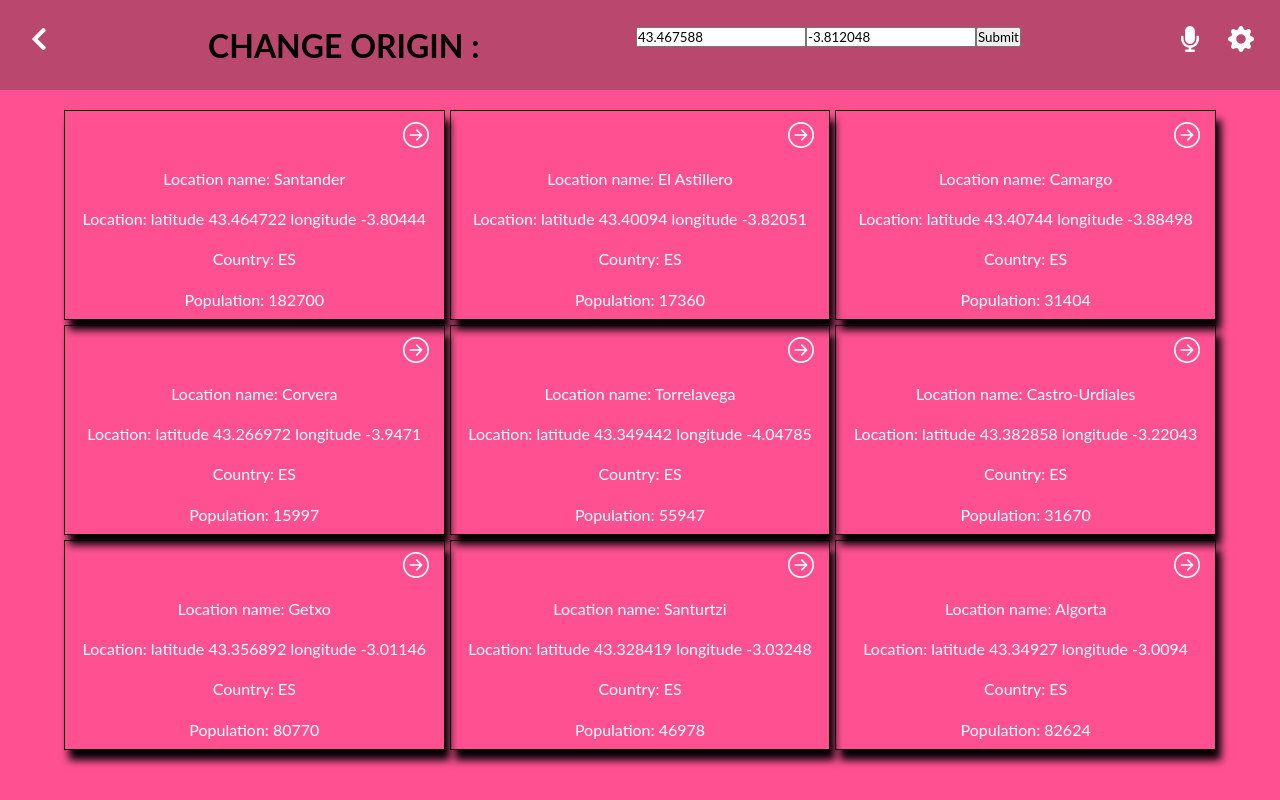
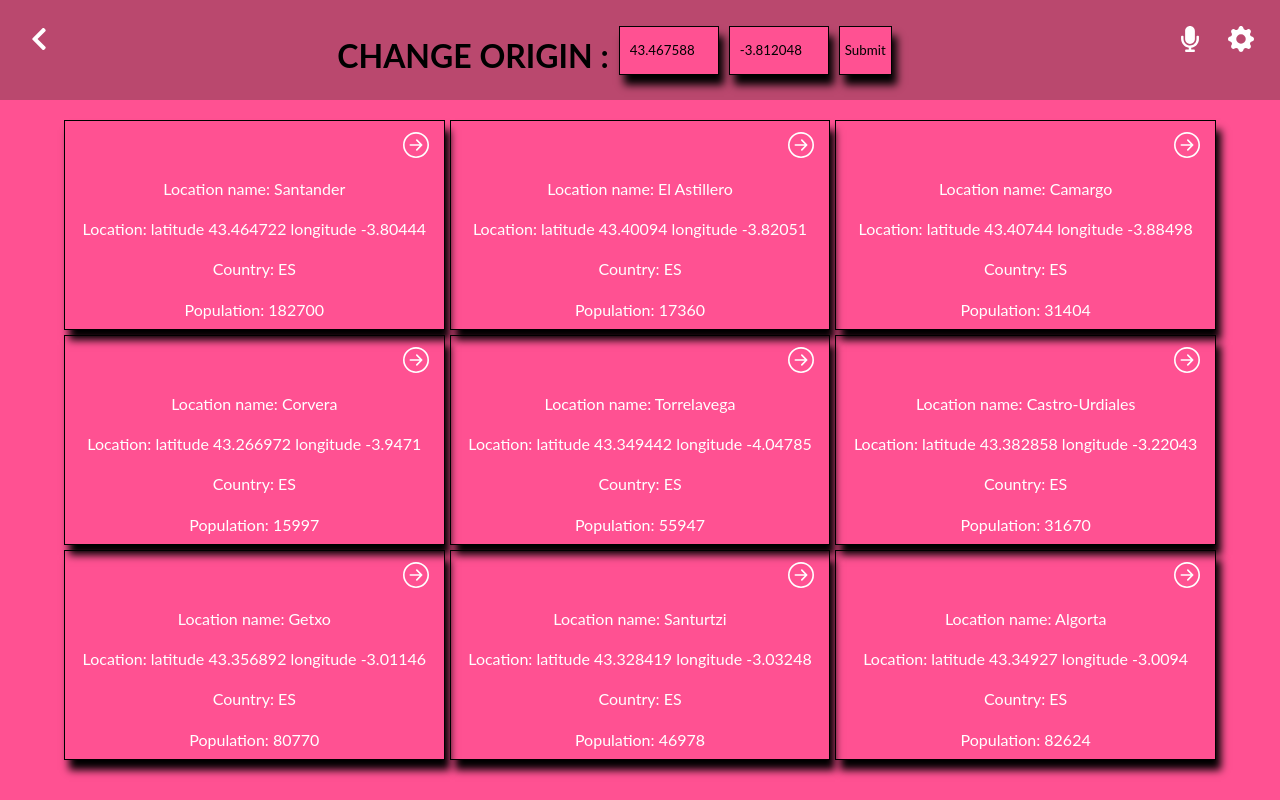
Before and after one commit to jorgegoco/react-weather-app, a React (Create React App) app: page / in a window 1280 px wide. Built offline with nearby package versions, Linux system fonts and the light colour scheme.

Commit message:
Style input

```diff
--- a/src/App.css
+++ b/src/App.css
@@ -56,3 +56,34 @@ body {
   align-self: flex-end;
   margin-right: 15px;
 }
+
+.input-container {
+  display: flex;
+  justify-content: center;
+  column-gap: 10px;
+}
+
+input {
+  padding: 0 0 0 10px;
+  width: 100px;
+  background-color: rgb(255, 81, 146);
+  border: 1px solid black;
+  box-shadow: 5px 10px 8px black;
+}
+
+.input-container h1 {
+  margin-top: 10px;
+}
+
+.input-container button {
+  cursor: pointer;
+  padding: 5px;
+  background-color: rgb(255, 81, 146);
+  border: 1px solid black;
+  box-shadow: 5px 10px 8px black;
+}
+
+.input-container button:hover {
+  background-color: rgb(186, 72, 110);
+  color: white;
+}
--- a/src/components/Input.js
+++ b/src/components/Input.js
@@ -7,7 +7,8 @@ const Input = () => {
   const [value, setValue] = React.useState([lat, lon]);
   const dispatch = useDispatch();
   return (
-    <div>
+    <div className="input-container">
+      <h1>CHANGE ORIGIN :</h1>
       <input
         type="number"
         placeholder="Latitude..."
--- a/src/components/Navbar.js
+++ b/src/components/Navbar.js
@@ -9,7 +9,6 @@ const Navbar = () => (
     <Link to="/">
       <FaChevronLeft className="chevron-icon" />
     </Link>
-    <h1>CHANGE ORIGIN :</h1>
     <Input />
     <div className="navbar-subcontainer">
       <FaMicrophone />
```
